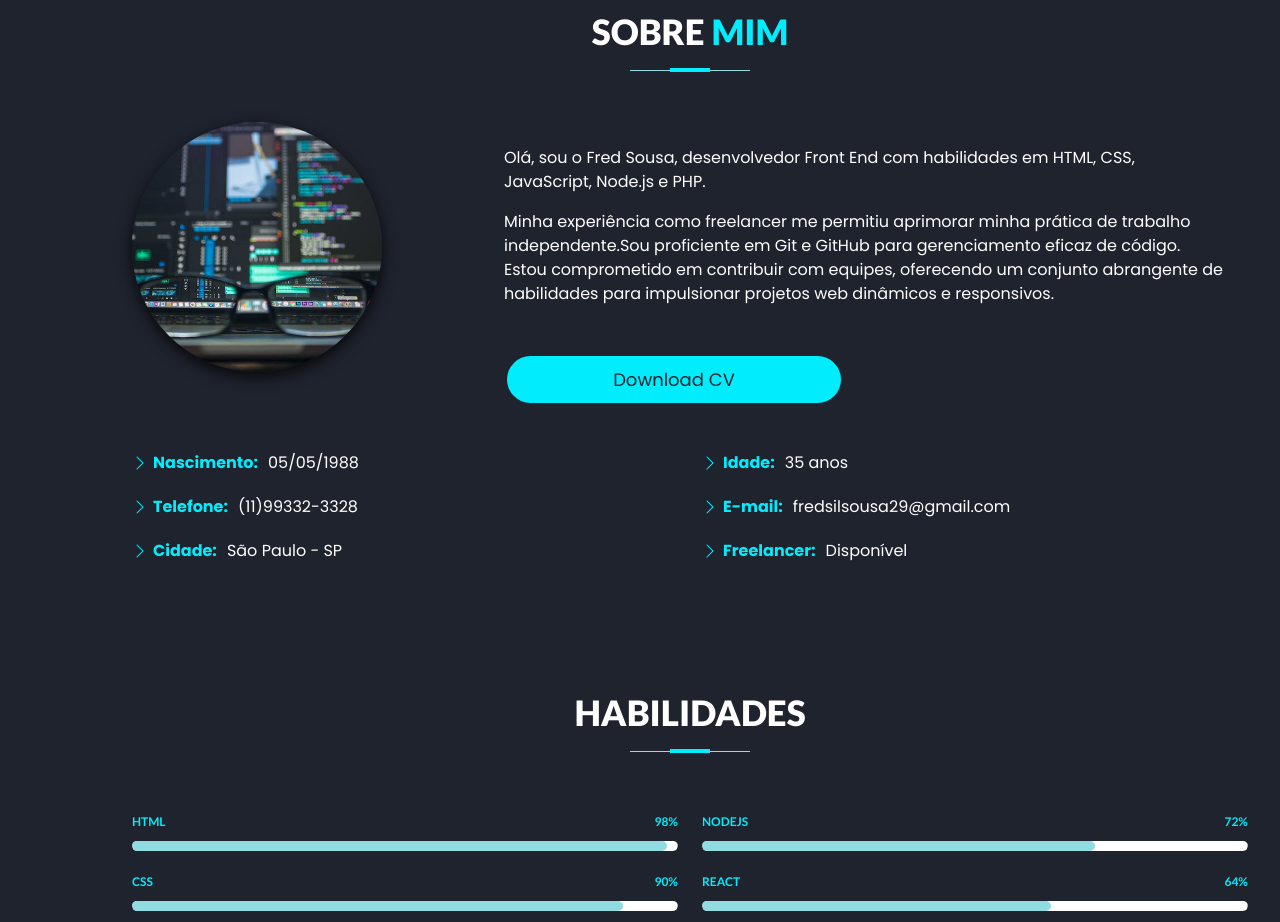
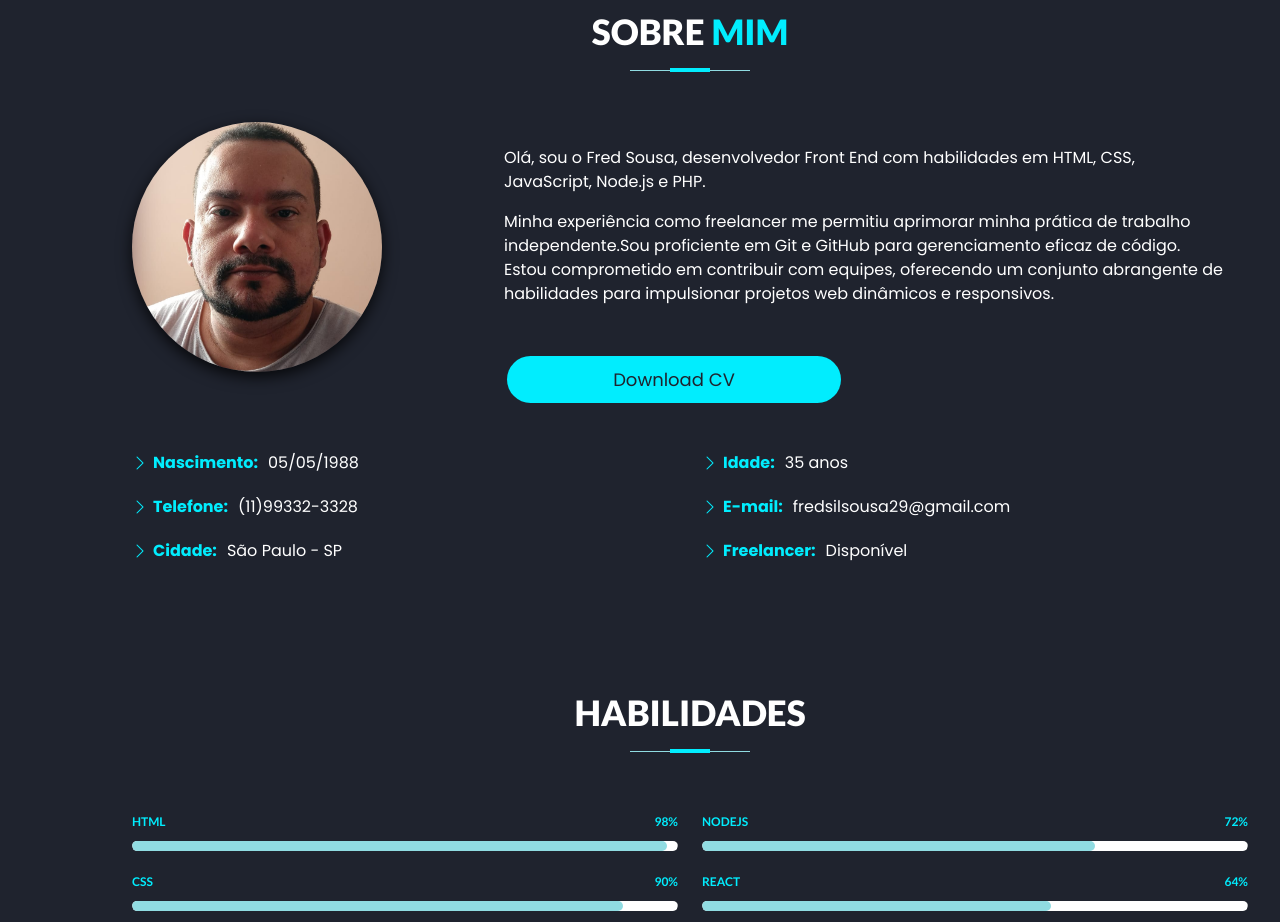
Before and after one commit to FREDSIL2904/Portifolio, a plain HTML site: page index.html in a window 1280 px wide. Shown: the part 820-1742 px from the top of the page. Drawn offline with nearby package versions, Linux system fonts and the light colour scheme.

Commit message:
Atualizar o index.html

```diff
--- a/index.html
+++ b/index.html
@@ -81,7 +81,7 @@
           </div>
           <div class="row">
             <div class="col-lg-4">
-              <img src="assets/img/portfolio/herobg.jpeg" class="img-fluid" alt="minha foto">
+              <img src="assets/img/me.jpg" class="img-fluid" alt="minha foto">
             </div>
             <div class="col-lg-8">
 <p class="text-white mt-4">Olá, sou o Fred Sousa, desenvolvedor Front End com habilidades em HTML, CSS, JavaScript, Node.js e PHP.
```
